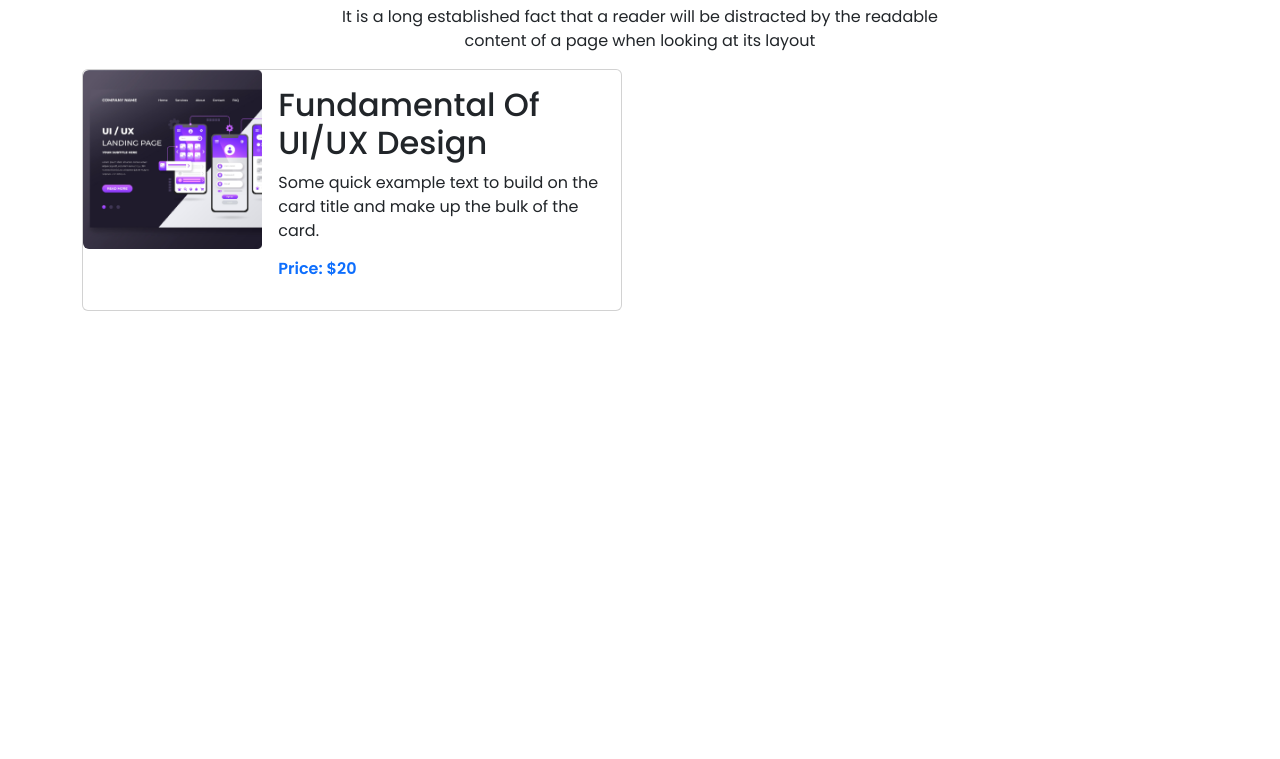
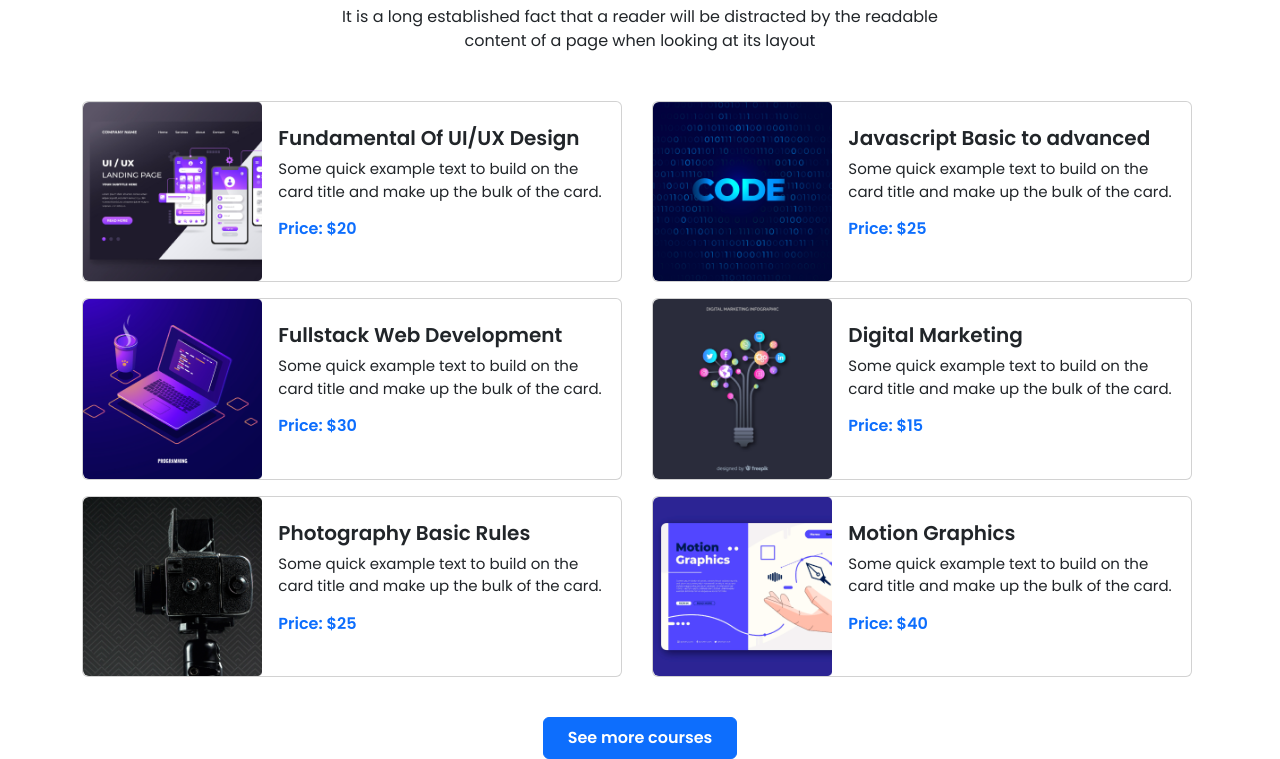
Before and after one commit to yeasin44/Assignment-3, a plain HTML site: page index.html in a window 1280 px wide. Shown: the part 1081-1840 px from the top of the page. Before the commit the page ends 1408 px from the top, so only its background shows below. Drawn offline with Linux system fonts and the light colour scheme.

Commit message:
course added

```diff
--- a/index.html
+++ b/index.html
@@ -160,7 +160,7 @@
     <!-- ...................Header section end ............................-->
     <!-- ...................Course section start ..........................-->
     <section class="container">
-      <h1 class="fs-1 text-center mt-5 fw-semibold">
+      <h1 class="text-center mt-5 fw-semibold">
         Discover Our Popular <br />
         Courses
       </h1>
@@ -169,9 +169,9 @@
         readable <br />
         content of a page when looking at its layout
       </p>
-      <div class="row">
+      <div class="row mt-5">
         <div class="col-lg-6 col-md-12">
-          <div class="card mb-3" style="max-width: 540px">
+          <div class="card mb-3 " style="max-width: 540px">
             <div class="row g-0">
               <div class="col-md-4">
                 <img
@@ -180,10 +180,10 @@
                   alt="..."
                 />
               </div>
-              <div class="col-md-8">
-                <div class="card-body">
-                  <h2 class="card-title">Fundamental Of UI/UX Design</h2>
-                  <p class="card-text">
+              <div class="col-md-8 ">
+                <div class="card-body p-2 m-2 mt-3">
+                  <h2 class="card-title fs-5 fw-semibold">Fundamental Of UI/UX Design</h2>
+                  <p class="card-text" style="font-size: 15px;">
                     Some quick example text to build on the card title and make
                     up the bulk of the card.
                   </p>
@@ -195,9 +195,142 @@
             </div>
           </div>
         </div>
+        <div class="col-lg-6 col-md-12">
+          <div class="card mb-3 " style="max-width: 540px">
+            <div class="row g-0">
+              <div class="col-md-4">
+                <img
+                  src="images/course/course-2.png"
+                  class="img-fluid rounded-start"
+                  alt="..."
+                />
+              </div>
+              <div class="col-md-8 ">
+                <div class="card-body p-2 m-2 mt-3">
+                  <h2 class="card-title fs-5 fw-semibold">Javascript Basic to advanced</h2>
+                  <p class="card-text" style="font-size: 15px;">
+                    Some quick example text to build on the card title and make
+                    up the bulk of the card.
+                  </p>
+                  <p class="card-text">
+                    <h4 class="text-primary fs-6 fw-semibold">Price: $25</h4>
+                  </p>
+                </div>
+              </div>
+            </div>
+          </div>
+        </div>
+        <div class="col-lg-6 col-md-12">
+          <div class="card mb-3 " style="max-width: 540px">
+            <div class="row g-0">
+              <div class="col-md-4">
+                <img
+                  src="images/course/course-3.png"
+                  class="img-fluid rounded-start"
+                  alt="..."
+                />
+              </div>
+              <div class="col-md-8 ">
+                <div class="card-body p-2 m-2 mt-3">
+                  <h2 class="card-title fs-5 fw-semibold">Fullstack Web Development</h2>
+                  <p class="card-text" style="font-size: 15px;">
+                    Some quick example text to build on the card title and make
+                    up the bulk of the card.
+                  </p>
+                  <p class="card-text">
+                    <h4 class="text-primary fs-6 fw-semibold">Price: $30</h4>
+                  </p>
+                </div>
+              </div>
+            </div>
+          </div>
+        </div>
+        <div class="col-lg-6 col-md-12">
+          <div class="card mb-3 " style="max-width: 540px">
+            <div class="row g-0">
+              <div class="col-md-4">
+                <img
+                  src="images/course/course-4.png"
+                  class="img-fluid rounded-start"
+                  alt="..."
+                />
+              </div>
+              <div class="col-md-8 ">
+                <div class="card-body p-2 m-2 mt-3">
+                  <h2 class="card-title fs-5 fw-semibold">Digital Marketing</h2>
+                  <p class="card-text" style="font-size: 15px;">
+                    Some quick example text to build on the card title and make
+                    up the bulk of the card.
+                  </p>
+                  <p class="card-text">
+                    <h4 class="text-primary fs-6 fw-semibold">Price: $15</h4>
+                  </p>
+                </div>
+              </div>
+            </div>
+          </div>
+        </div>
+        <div class="col-lg-6 col-md-12">
+          <div class="card mb-3 " style="max-width: 540px">
+            <div class="row g-0">
+              <div class="col-md-4">
+                <img
+                  src="images/course/course-5.png"
+                  class="img-fluid rounded-start"
+                  alt="..."
+                />
+              </div>
+              <div class="col-md-8 ">
+                <div class="card-body p-2 m-2 mt-3">
+                  <h2 class="card-title fs-5 fw-semibold">Photography Basic Rules</h2>
+                  <p class="card-text" style="font-size: 15px;">
+                    Some quick example text to build on the card title and make
+                    up the bulk of the card.
+                  </p>
+                  <p class="card-text">
+                    <h4 class="text-primary fs-6 fw-semibold">Price: $25</h4>
+                  </p>
+                </div>
+              </div>
+            </div>
+          </div>
+        </div>
+        <div class="col-lg-6 col-md-12">
+          <div class="card mb-3 " style="max-width: 540px">
+            <div class="row g-0">
+              <div class="col-md-4">
+                <img
+                  src="images/course/course-6.png"
+                  class="img-fluid rounded-start"
+                  alt="..."
+                />
+              </div>
+              <div class="col-md-8 ">
+                <div class="card-body p-2 m-2 mt-3">
+                  <h2 class="card-title fs-5 fw-semibold">Motion Graphics</h2>
+                  <p class="card-text" style="font-size: 15px;">
+                    Some quick example text to build on the card title and make
+                    up the bulk of the card.
+                  </p>
+                  <p class="card-text">
+                    <h4 class="text-primary fs-6 fw-semibold">Price: $40</h4>
+                  </p>
+                </div>
+              </div>
+            </div>
+          </div>
+        </div>
+      </div>
+      <div class="mt-4 text-center">
+        <button class="btn btn-primary fw-semibold py-2 px-4">See more courses</button>
       </div>
     </section>
     <!-- ...................Course section end ............................-->
+    <!-- ...................Explore section start......................... -->
+    <section class="container">
+
+    </section>
+    <!-- ...................Explore section end......................... -->
 
     <script src="bootstrap/bootstrap.min.js"></script>
   </body>
```
